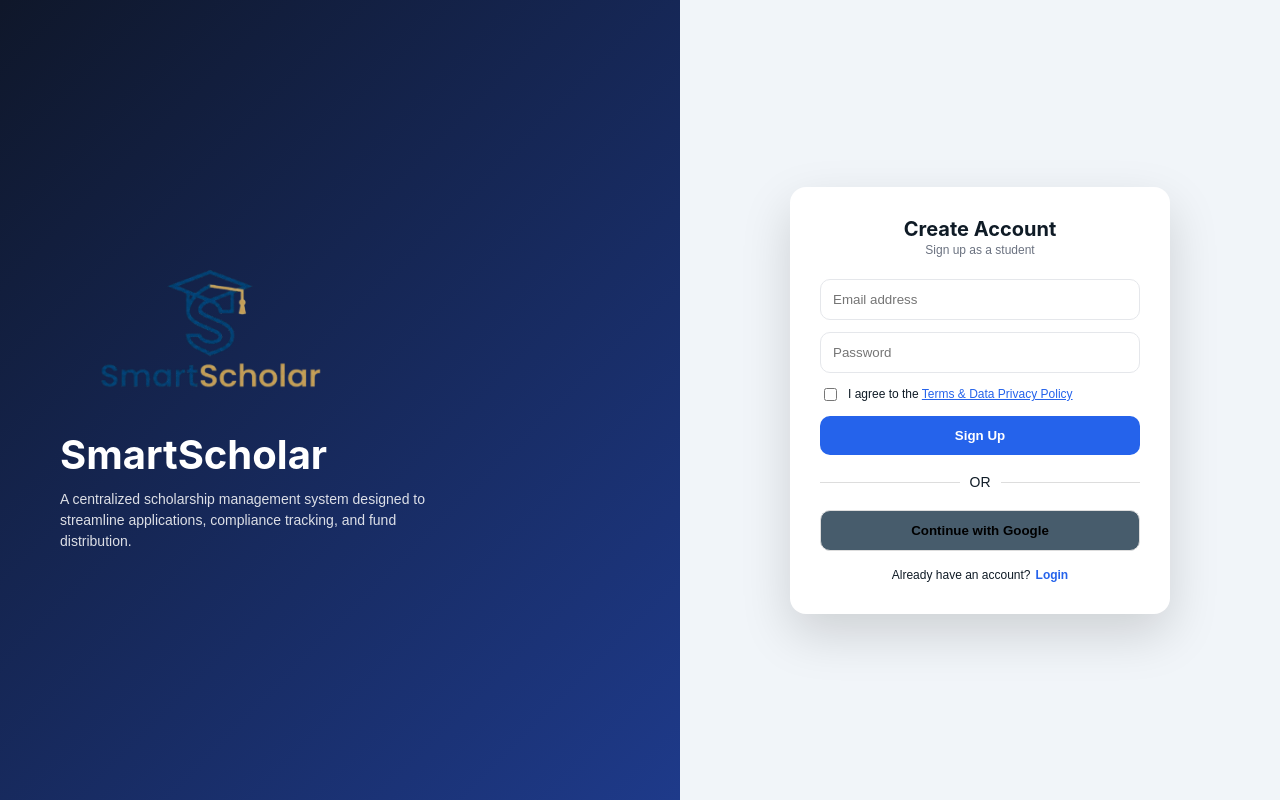
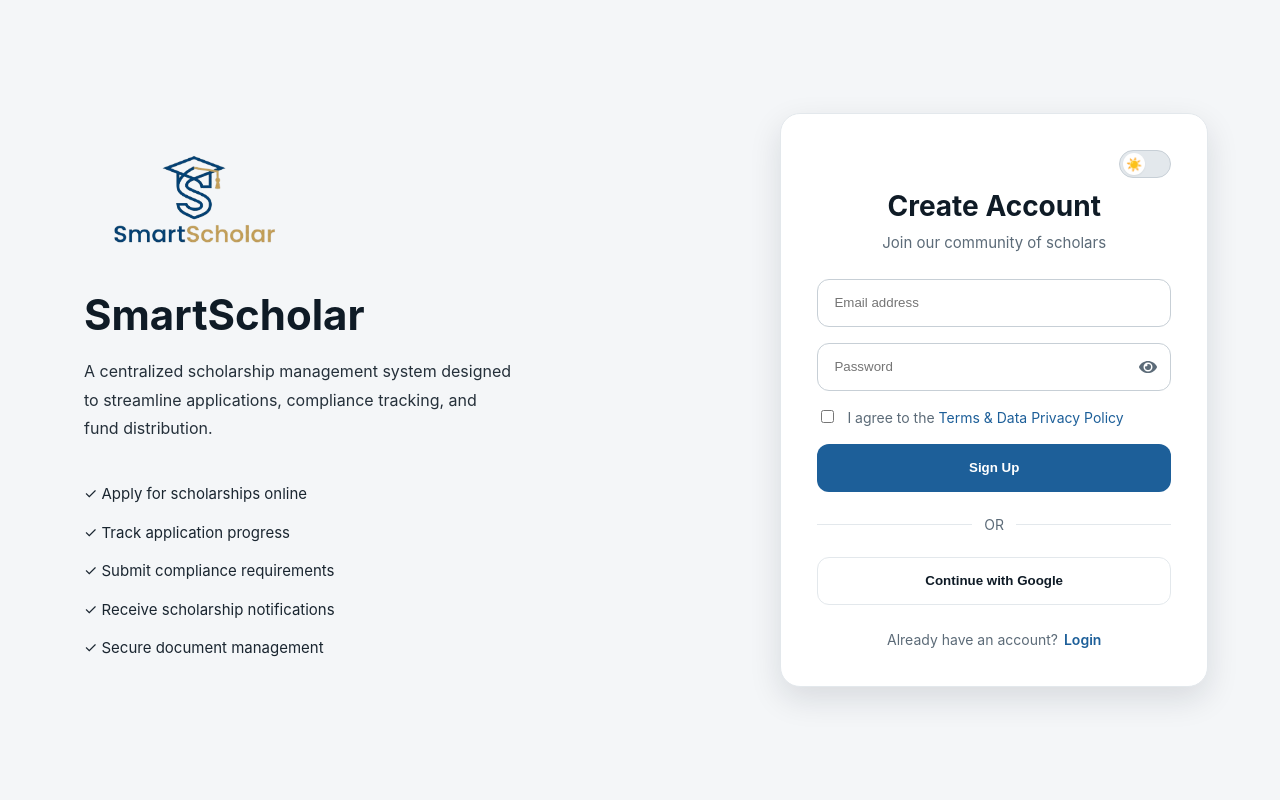
Before and after one commit to chel21-prog/smartscholar.3, a React (Vite) app: page /signup in a window 1280 px wide. Built offline with nearby package versions, Linux system fonts and the light colour scheme; no server answers.

Commit message:
improved signup page with password show

```diff
--- a/package.json
+++ b/package.json
@@ -15,6 +15,7 @@
     "jspdf-autotable": "^5.0.8",
     "react": "^19.2.6",
     "react-dom": "^19.2.6",
+    "react-icons": "^5.7.0",
     "react-router-dom": "^7.17.0"
   },
   "devDependencies": {
--- a/src/pages/Login.jsx
+++ b/src/pages/Login.jsx
@@ -1,24 +1,21 @@
-import { useState, useEffect } from "react";
+import { useState } from "react";
 import { supabase } from "../lib/supabase";
 import { useNavigate, Link } from "react-router-dom";
 import styles from "@/styles/Auth.module.css";
 import ThemeToggle from "@/components/ui/ThemeToggle";
+import { FaEye, FaEyeSlash } from "react-icons/fa";
+
 export default function Login() {
   const [email, setEmail] = useState("");
   const [password, setPassword] = useState("");
+  const [showPassword, setShowPassword] = useState(false);
   const [loading, setLoading] = useState(false);
   const [error, setError] = useState("");
   const [showTerms, setShowTerms] = useState(false);
   const [accepted, setAccepted] = useState(false);
-  const [theme, setTheme] = useState(
-  localStorage.getItem("theme") || "light"
-);
+
   const navigate = useNavigate();
 
-  useEffect(() => {
-  document.documentElement.setAttribute("data-theme", theme);
-  localStorage.setItem("theme", theme);
-}, [theme]);
 
   const handleLogin = async (e) => {
     e.preventDefault();
@@ -184,14 +181,25 @@ export default function Login() {
   onChange={(e) => setEmail(e.target.value)}
 />
 
+            <div className={styles.passwordField}>
   <input
-  type="password"
+    type={showPassword ? "text" : "password"}
     className={styles.input}
     placeholder="Password"
     value={password}
     required
     onChange={(e) => setPassword(e.target.value)}
   />
+
+  <button
+    type="button"
+    className={styles.passwordToggle}
+    onClick={() => setShowPassword(!showPassword)}
+    aria-label={showPassword ? "Hide password" : "Show password"}
+  >
+    {showPassword ? <FaEyeSlash /> : <FaEye />}
+  </button>
+</div>
 
             {/* TERMS CHECKBOX */}
             <label className={styles.checkbox}>
@@ -276,186 +284,3 @@ export default function Login() {
     </div>
   );
 }
-
-/* STYLES */
-const oldstyles = {
-  wrapper: {
-    display: "flex",
-    minHeight: "100vh",
-    fontFamily: "Arial",
-  },
-
-  leftPanel: {
-    flex: 1,
-    background: "linear-gradient(135deg, #0f172a, #1e3a8a)",
-    color: "white",
-    padding: 60,
-    display: "flex",
-    flexDirection: "column",
-    justifyContent: "center",
-  },
-
-  bigLogo: {
-    width: 300,
-    marginBottom: 20,
-  },
-
-  brand: {
-    fontSize: 40,
-    fontWeight: "bold",
-    color: "white",
-  },
-
-  tagline: {
-    marginTop: 10,
-    fontSize: 14,
-    opacity: 0.85,
-    maxWidth: 400,
-  },
-
-  list: {
-    marginTop: 20,
-    fontSize: 14,
-    lineHeight: 2,
-  },
-
-  rightPanel: {
-    flex: 1,
-    display: "flex",
-    alignItems: "center",
-    justifyContent: "center",
-    background: "#f1f5f9",
-    padding: 20,
-  },
-
-  card: {
-    width: "100%",
-    maxWidth: 380,
-    background: "#fff",
-    padding: 30,
-    borderRadius: 16,
-    boxShadow: "0 20px 50px rgba(0,0,0,0.15)",
-  },
-
-  header: {
-    textAlign: "center",
-    marginBottom: 20,
-  },
-
-  logo: {
-    width: 60,
-    marginBottom: 10,
-  },
-
-  title: {
-    fontSize: 20,
-    fontWeight: 700,
-  },
-
-  subtitle: {
-    fontSize: 12,
-    color: "#6b7280",
-  },
-
-  form: {
-    display: "flex",
-    flexDirection: "column",
-    gap: 12,
-  },
-
-  input: {
-    padding: 12,
-    borderRadius: 10,
-    border: "1px solid #e5e7eb",
-  },
-
-  checkbox: {
-    fontSize: 12,
-    display: "flex",
-    gap: 8,
-    alignItems: "center",
-  },
-
-  link: {
-    color: "#2563eb",
-    cursor: "pointer",
-    textDecoration: "underline",
-  },
-
-  button: {
-    padding: 12,
-    background: "#2563eb",
-    color: "white",
-    border: "none",
-    borderRadius: 10,
-    fontWeight: 600,
-  },
-
-  error: {
-    background: "#fee2e2",
-    color: "#991b1b",
-    padding: 10,
-    borderRadius: 10,
-    fontSize: 12,
-    marginBottom: 10,
-  },
-
-  signup: {
-    marginTop: 15,
-    textAlign: "center",
-    fontSize: 12,
-  },
-
-  signupLink: {
-    color: "#2563eb",
-    marginLeft: 5,
-    textDecoration: "none",
-    fontWeight: 600,
-  },
-
-  modalOverlay: {
-    position: "fixed",
-    inset: 0,
-    background: "rgba(0,0,0,0.5)",
-    display: "flex",
-    alignItems: "center",
-    justifyContent: "center",
-  },
-
-  modal: {
-    background: "white",
-    padding: 25,
-    borderRadius: 12,
-    width: 400,
-  },
-
-  modalBtn: {
-    marginTop: 15,
-    padding: 10,
-    background: "#2563eb",
-    color: "white",
-    border: "none",
-    borderRadius: 8,
-  },
-  googleButton: {
-  padding: 12,
-  borderRadius: 10,
-  border: "1px solid #ddd",
-  background: "#475c6c",
-  cursor: "pointer",
-  fontWeight: 600,
-},
-
-divider: {
-  display: "flex",
-  alignItems: "center",
-  gap: 10,
-  margin: "5px 0",
-},
-
-line: {
-  flex: 1,
-  height: 1,
-  background: "#ddd",
-},
-};
--- a/src/pages/Signup.jsx
+++ b/src/pages/Signup.jsx
@@ -1,10 +1,13 @@
 import { useState } from "react";
 import { supabase } from "../lib/supabase";
 import { useNavigate, Link } from "react-router-dom";
-
+import styles from "@/styles/Auth.module.css";
+import ThemeToggle from "@/components/ui/ThemeToggle";
+import { FaEye, FaEyeSlash } from "react-icons/fa";
 export default function Signup() {
   const [email, setEmail] = useState("");
   const [password, setPassword] = useState("");
+  const [showPassword, setShowPassword] = useState(false);
   const [loading, setLoading] = useState(false);
   const [error, setError] = useState("");
   const [showTerms, setShowTerms] = useState(false);
@@ -113,45 +116,67 @@ navigate("/Login");
 };
 
   return (
-    <div style={styles.wrapper}>
+    <div className={styles.page}>
+  <div className={styles.container}>
 
-      {/* LEFT PANEL */}
-      <div style={styles.leftPanel}>
-        <img src="/logo.png" style={styles.bigLogo} />
+      {/* LEFT INTRO PANEL */}
+            <div className={styles.leftPanel}>
+              <img
+          src="/logo.png"
+          alt="SmartScholar Logo"
+          className={styles.logo}
+      />
 
-        <h1 style={styles.brand}>SmartScholar</h1>
+              <h1 className={styles.brand}>SmartScholar</h1>
 
-        <p style={styles.tagline}>
+              <p className={styles.tagline}>
                 A centralized scholarship management system designed to streamline
                 applications, compliance tracking, and fund distribution.
               </p>
+
+              <div className={styles.features}>
+        <div>✓ Apply for scholarships online</div>
+        <div>✓ Track application progress</div>
+        <div>✓ Submit compliance requirements</div>
+        <div>✓ Receive scholarship notifications</div>
+        <div>✓ Secure document management</div>
+      </div>
+
+
             </div>
 
       {/* RIGHT PANEL */}
-      <div style={styles.rightPanel}>
-        <div style={styles.card}>
-
-          <div style={styles.header}>
-            <h2 style={styles.title}>Create Account</h2>
-            <p style={styles.subtitle}>Sign up as a student</p>
+      <div className={styles.rightPanel}>
+        <div className={styles.card}>
+          <div className={styles.cardTop}>
+    <ThemeToggle />
 </div>
 
-          {error && <div style={styles.error}>{error}</div>}
+          <div className={styles.header}>
+            <h2 className={styles.title}>Create Account</h2>
+            <p className={styles.subtitle}>Join our community of scholars</p>
+          </div>
 
-          <form onSubmit={handleSignup} style={styles.form}>
+          {error && <div className={styles.error}>{error}</div>}
+
+         <form
+    onSubmit={handleSignup}
+    className={styles.form}
+>
 
             <input
   type="email"
-  style={styles.input}
+  className={styles.input}
   placeholder="Email address"
   value={email}
   onChange={(e) => setEmail(e.target.value)}
   required
 />
 
+            <div className={styles.passwordField}>
     <input
-  type="password"
-  style={styles.input}
+        type={showPassword ? "text" : "password"}
+        className={styles.input}
         placeholder="Password"
         value={password}
         minLength={6}
@@ -159,8 +184,24 @@ navigate("/Login");
         onChange={(e) => setPassword(e.target.value)}
     />
 
+    <button
+        type="button"
+        className={styles.passwordToggle}
+        onClick={() => setShowPassword(!showPassword)}
+        aria-label={
+            showPassword
+                ? "Hide password"
+                : "Show password"
+        }
+    >
+        {showPassword
+            ? <FaEyeSlash />
+            : <FaEye />}
+    </button>
+</div>
+
             {/* TERMS */}
-            <label style={styles.checkbox}>
+            <label className={styles.checkbox}>
               <input
                 type="checkbox"
                 checked={accepted}
@@ -170,26 +211,26 @@ navigate("/Login");
                 I agree to the{" "}
                 <span
                   onClick={() => setShowTerms(true)}
-                  style={styles.link}
+                  className={styles.link}
                 >
                   Terms & Data Privacy Policy
                 </span>
               </span>
             </label>
 
- <button style={styles.button} disabled={loading}>
+ <button className={styles.primaryButton} disabled={loading}>
               {loading ? "Creating account..." : "Sign Up"}
             </button>
 
-            <div style={styles.divider}>
-  <span style={styles.line}></span>
+            <div className={styles.divider}>
+  <span className={styles.line}></span>
   <span>OR</span>
-  <span style={styles.line}></span>
+  <span className={styles.line}></span>
 </div>
 
           <button
   type="button"
-  style={styles.googleButton}
+  className={styles.googleButton}
   onClick={handleGoogleSignup}
 >
   Continue with Google
@@ -197,9 +238,9 @@ navigate("/Login");
 
           </form>
 
-          <div style={styles.signup}>
+          <div className={styles.signup}>
             <span>Already have an account?</span>
-            <Link to="/Login" style={styles.signupLink}>
+            <Link to="/Login" className={styles.signupLink}>
               Login
             </Link>
           </div>
@@ -209,8 +250,8 @@ navigate("/Login");
 
       {/* TERMS MODAL */}
       {showTerms && (
-        <div style={styles.modalOverlay}>
-          <div style={styles.modal}>
+        <div className={styles.modalOverlay}>
+          <div className={styles.modal}>
             <h2>Terms & Data Privacy Policy</h2>
 
             <p>
@@ -230,187 +271,14 @@ navigate("/Login");
 
             <button
               onClick={() => setShowTerms(false)}
-              style={styles.modalBtn}
+              className={styles.modalButton}
             >
               Close
             </button>
           </div>
         </div>
       )}
-
+    </div>
     </div>
   );
 }
-
-/* STYLES */
-const styles = {
-
-  googleButton: {
-  padding: 12,
-  borderRadius: 10,
-  border: "1px solid #ddd",
-  background: "#475c6c",
-  cursor: "pointer",
-  fontWeight: 600,
-},
-
-divider: {
-  display: "flex",
-  alignItems: "center",
-  gap: 10,
-  margin: "5px 0",
-},
-
-line: {
-  flex: 1,
-  height: 1,
-  background: "#ddd",
-},
-  wrapper: {
-    display: "flex",
-    minHeight: "100vh",
-    fontFamily: "Arial",
-  },
-
-  leftPanel: {
-    flex: 1,
-    background: "linear-gradient(135deg, #0f172a, #1e3a8a)",
-    color: "white",
-    padding: 60,
-    display: "flex",
-    flexDirection: "column",
-    justifyContent: "center",
-  },
-
-  bigLogo: {
-    width: 300,
-    marginBottom: 20,
-  },
-
-  brand: {
-    fontSize: 40,
-    fontWeight: "bold",
-    color: "white",
-  },
-
-  tagline: {
-    marginTop: 10,
-    fontSize: 14,
-    opacity: 0.85,
-    maxWidth: 400,
-  },
-
-  rightPanel: {
-    flex: 1,
-    display: "flex",
-    alignItems: "center",
-    justifyContent: "center",
-    background: "#f1f5f9",
-    padding: 20,
-  },
-
-  card: {
-    width: "100%",
-    maxWidth: 380,
-    background: "#fff",
-    padding: 30,
-    borderRadius: 16,
-    boxShadow: "0 20px 50px rgba(0,0,0,0.15)",
-  },
-
-  header: {
-    textAlign: "center",
-    marginBottom: 20,
-  },
-
-  title: {
-    fontSize: 20,
-    fontWeight: 700,
-  },
-
-  subtitle: {
-    fontSize: 12,
-    color: "#6b7280",
-  },
-
-  form: {
-    display: "flex",
-    flexDirection: "column",
-    gap: 12,
-  },
-
-  input: {
-    padding: 12,
-    borderRadius: 10,
-    border: "1px solid #e5e7eb",
-  },
-
-  checkbox: {
-    fontSize: 12,
-    display: "flex",
-    gap: 8,
-    alignItems: "center",
-  },
-
-  link: {
-    color: "#2563eb",
-    cursor: "pointer",
-    textDecoration: "underline",
-  },
-
-  button: {
-    padding: 12,
-    background: "#2563eb",
-    color: "white",
-    border: "none",
-    borderRadius: 10,
-    fontWeight: 600,
-  },
-
-  error: {
-    background: "#fee2e2",
-    color: "#991b1b",
-    padding: 10,
-    borderRadius: 10,
-    fontSize: 12,
-    marginBottom: 10,
-  },
-
-  signup: {
-    marginTop: 15,
-    textAlign: "center",
-    fontSize: 12,
-  },
-
-  signupLink: {
-    color: "#2563eb",
-    marginLeft: 5,
-    textDecoration: "none",
-    fontWeight: 600,
-  },
-
-  modalOverlay: {
-    position: "fixed",
-    inset: 0,
-    background: "rgba(0,0,0,0.5)",
-    display: "flex",
-    alignItems: "center",
-    justifyContent: "center",
-  },
-
-  modal: {
-    background: "white",
-    padding: 25,
-    borderRadius: 12,
-    width: 400,
-  },
-
-  modalBtn: {
-    marginTop: 15,
-    padding: 10,
-    background: "#2563eb",
-    color: "white",
-    border: "none",
-    borderRadius: 8,
-  },
-};
--- a/src/styles/Auth.module.css
+++ b/src/styles/Auth.module.css
@@ -443,3 +443,50 @@
 
     background:var(--surface-muted);
 }
+/* ==========================================
+   PASSWORD FIELD
+========================================== */
+
+.passwordField{
+    position:relative;
+    width:100%;
+}
+
+.passwordField .input{
+    padding-right:48px;
+}
+
+.passwordToggle{
+    position:absolute;
+    top:50%;
+    right:14px;
+
+    transform:translateY(-50%);
+
+    display:flex;
+    align-items:center;
+    justify-content:center;
+
+    background:none;
+    border:none;
+
+    color:var(--text-secondary);
+
+    cursor:pointer;
+
+    font-size:18px;
+
+    padding:0;
+
+    transition:
+        color var(--duration-fast),
+        transform var(--duration-fast);
+}
+
+.passwordToggle:hover{
+    color:var(--text-primary);
+}
+
+.passwordToggle:active{
+    transform:translateY(-50%) scale(.9);
+}
```
Also changed, not shown: 1 other file (tests, documents, lock files or other folders). Lines whose indentation alone changed are shown as unchanged.
